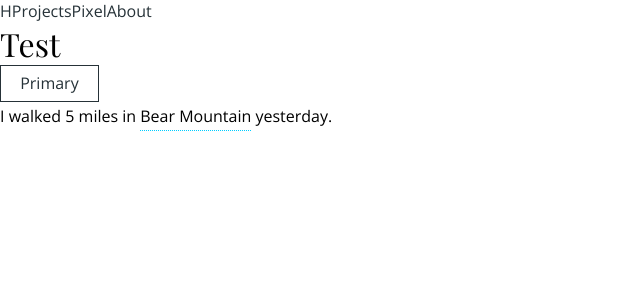
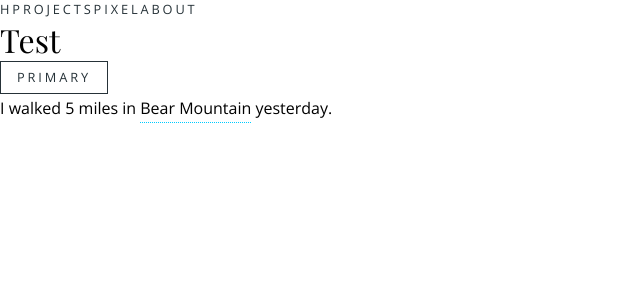
Before and after one commit to helencho/website, a React (Create React App) app: page /test in a window 1280 px wide. Shown: the top 300 px of the page, without its empty margins (0-640 px from the left). Built offline with nearby package versions, Linux system fonts and the light colour scheme.

Commit message:
letter spacing and uppercase

```diff
--- a/src/stylesheets/Button.css
+++ b/src/stylesheets/Button.css
@@ -5,8 +5,10 @@
     border: none;
     border: 1px solid var(--black, black);
     color: var(--black, black);
-    padding: 0.4rem 1.2rem;
-    font-size: 1rem;
+    padding: 0.4rem 1rem;
+    font-size: 0.8rem;
+    letter-spacing: 0.225em;
+    text-transform: uppercase;
     transition: 0.2s all;
 }
 
--- a/src/stylesheets/Link.css
+++ b/src/stylesheets/Link.css
@@ -1,4 +1,8 @@
 .Link {
     text-decoration: none;
     color: var(--black, black);
+    display: inline-block;
+    font-size: 0.8rem;
+    letter-spacing: 0.225em;
+    text-transform: uppercase;
 }
```
